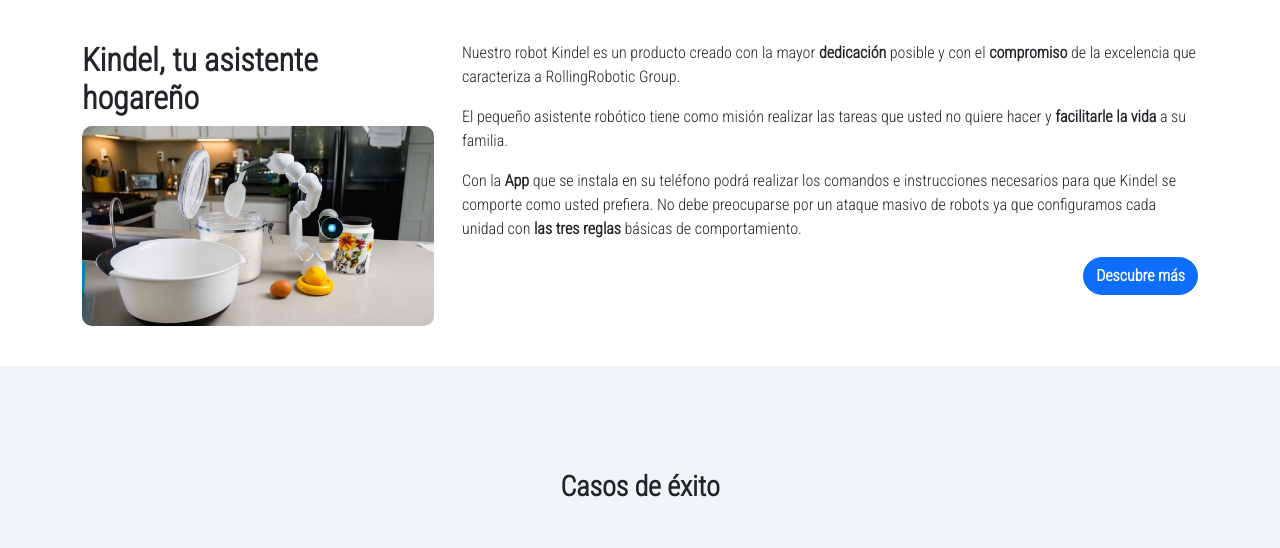
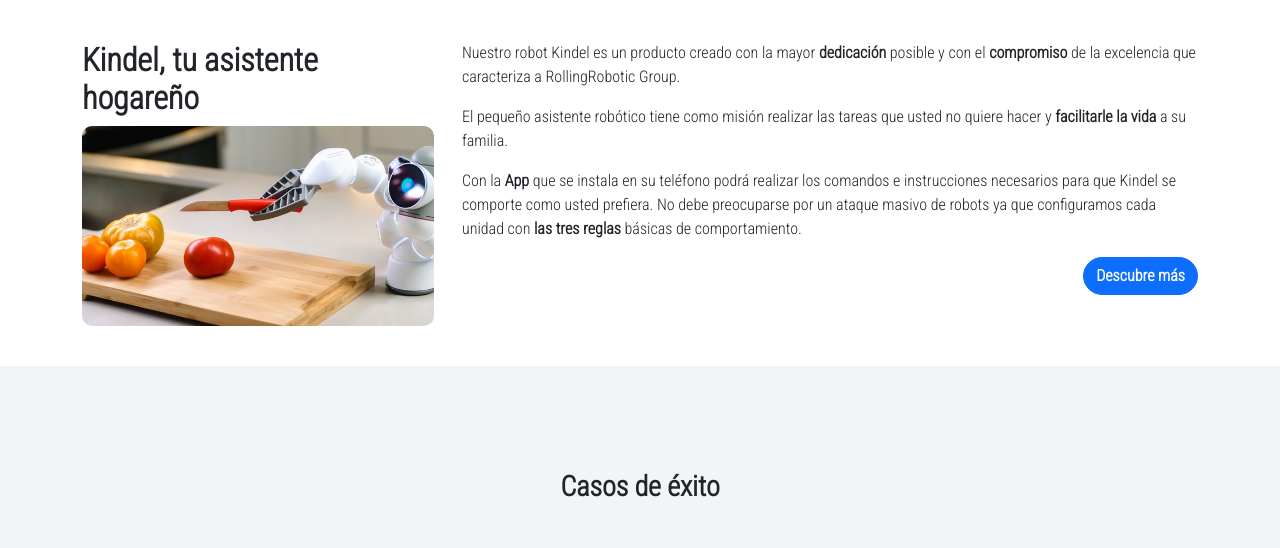
Before and after one commit to pmarino2013/kindel, a plain HTML site: page index.html in a window 1280 px wide. Shown: the part 1820-2368 px from the top of the page. Drawn offline with nearby package versions, Linux system fonts and the light colour scheme.

Commit message:
Cambiando imagen de la seccion informativa

```diff
--- a/index.html
+++ b/index.html
@@ -296,7 +296,7 @@
               <h2 class="texto-descripcion">Kindel, tu asistente hogareño</h2>
               <!-- div oculto en tamaño pequeño  -->
               <div class="img-robotito d-none d-lg-block">
-                <img src="./img/children.jpg" alt="robotito" />
+                <img src="./img/kindel_cocina.jpg" alt="robotito" />
               </div>
             </div>
             <!-- ----------------------------------------- -->
```
Also changed, not shown: img/kindel_cocina.jpg (added).
